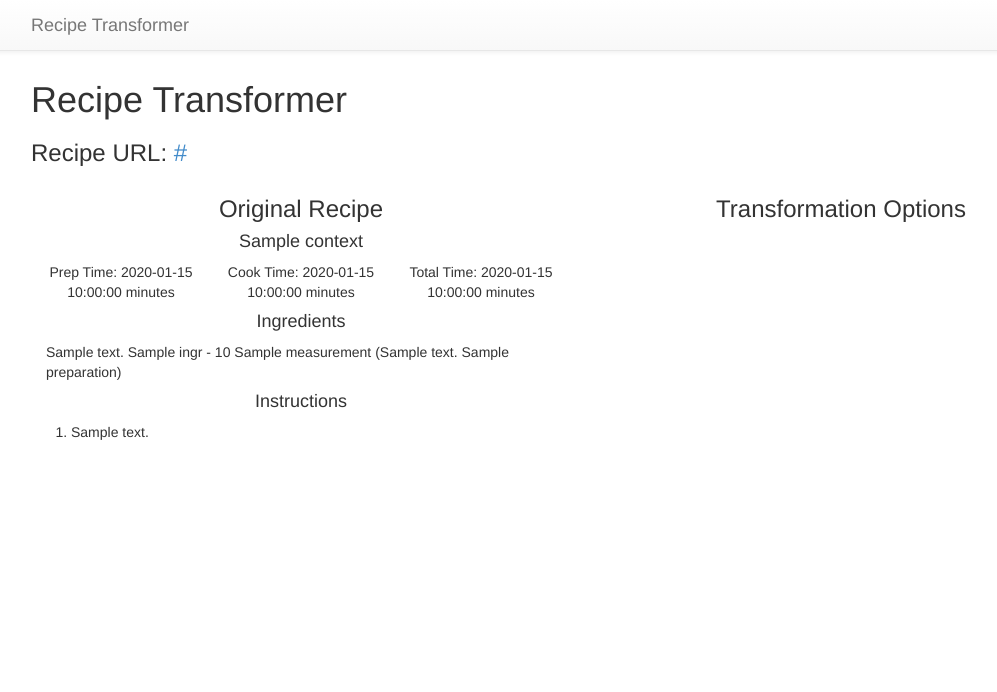
After one commit to blee42/eecs337-recipes, a Flask app: template templates/pages/recipe_submitted.html in a window 1280 px wide. The commit adds this page. Shown: the top 692 px of the page, without its empty margins (39-1036 px from the left). Run offline with Flask 2, Linux system fonts and the light colour scheme; the template is opened without the code that fills it: most values are stand-ins (such as "Sample title", 1, 10 or a date in 2020); some libraries are stand-ins or nearby versions.

Commit message:
display recipe

```diff
--- a/app.py
+++ b/app.py
@@ -37,6 +37,19 @@ def home():
         context['loaded'] = mongo.db.kb.count()
         return render_template('pages/loading.html', context=context)
 
+@app.route('/', methods=['POST'])
+def home_post():
+    context = {}
+    recipe_url = request.form['recipe_url']
+    parsed_recipe = recipe.fetch_recipe(recipe_url)
+    context['recipe_name'] = parsed_recipe['recipe_name']
+    context['recipe_url'] = recipe_url
+    context['prep_time'] = parsed_recipe['prep_time']
+    context['cook_time'] = parsed_recipe['cook_time']
+    context['total_time'] = parsed_recipe['total_time']
+    context['ingredients'] = parsed_recipe['ingredients']
+    context['instructions'] = parsed_recipe['instructions']
+    return render_template('pages/recipe_submitted.html', context=context)
 
 @app.route('/about')
 def about():
--- a/scripts/populate_kb.py
+++ b/scripts/populate_kb.py
@@ -178,7 +178,7 @@ def refine_kb_entries():
         ingredient['diet_descriptor'] = get_diet_descriptors(ingredient)
         ingredient['healthy_descriptor'] = get_healthy_descriptors(ingredient)
 
-        ingredient['substitutes'] = fix_substitutes(ingredient['substring'])
+        # ingredient['substitutes'] = fix_substitutes(ingredient['substring'])
         kb.save(ingredient)
 
 def get_type(ingredient):
--- a/scripts/recipe.py
+++ b/scripts/recipe.py
@@ -5,7 +5,7 @@ from bs4 import BeautifulSoup
 
 url = 'http://allrecipes.com/Recipe/Chef-Johns-Pasta-Primavera/Detail.aspx?evt19=1&referringHubId=95'
 url_2 = 'http://allrecipes.com/Recipe/Pork-Roast-with-Sauerkraut-and-Kielbasa/Detail.aspx?evt19=1&referringHubId=1202'
-url_3 = 'http://allrecipes.com/Recipe/Moms-Irish-Soda-Bread/Detail.aspx?evt19=1&referringHubId=1'
+url_3 = ''
 
 cooking_tools = ['spoon', 'cup', 'bowl', 'cutting board', 'knife', 'peeler', 'colander', 'strainer', 'grater', 'can opener', 'saucepan', 'frying pan', 'pan', 'baking dish', 'blender', 'spatula', 'tongs', 'garlic press', 'ladle', 'ricer', 'pot holder', 'rolling pin', 'scissors', 'whisk', 'skillet', 'wok', 'baking sheet', 'casserole dish', 'pot']
 cooking_methods = ['peel', 'grate', 'cut', 'slice', 'sieve', 'knead', 'break', 'boil', 'crack', 'fry', 'scramble', 'stir', 'add', 'bake', 'saute', 'simmer', 'pour', 'chop', 'blend', 'brown', 'carmelise', 'beat', 'dice', 'melt', 'poach', 'toss', 'roast']
@@ -31,7 +31,6 @@ def fetch_recipe(url):
     for ingredient in ingredient_list:
         if ingredient.find(id='lblIngAmount'):
             amount_string = ingredient.find(id='lblIngAmount').string
-            print amount_string
         else:
             amount_string = ''
         if ingredient.find(id='lblIngName'):
@@ -44,7 +43,10 @@ def fetch_recipe(url):
             amount_string = amount_string.split()
             if len(amount_string) > 1:
                 quantity = amount_string[0]
-                measurement = amount_string[1]
+                if amount_string[1].startswith('('):
+                    measurement = ''
+                else:
+                    measurement = amount_string[1]
             else:
                 quantity = amount_string[0]
                 measurement = ''
@@ -58,6 +60,8 @@ def fetch_recipe(url):
         tagged_name = nltk.pos_tag(ingredient_name)
 
         descriptor = ''
+        preparation = ''
+        prep_descriptor = ''
         if len(tagged_name) > 1:
             if tagged_name[0][1] == 'VBD' or tagged_name[0][1] == 'JJ':
                 descriptor = ingredient_name[0]
@@ -68,11 +72,19 @@ def fetch_recipe(url):
         else:
             name_ingr = ingredient_name[0]
 
-        preparation = []
+        if descriptor.endswith('ed'):
+            preparation = descriptor
+            descriptor = ''
+
+        name_string = ''.join(name_string)
+        name_string = name_string.split()
         if len(name_string) > 0:
             for phrase in name_string:
-                preparation.append(phrase)
-        preparation = ''.join(preparation)
+                if phrase.endswith('ly'):
+                    prep_descriptor = phrase
+                if phrase.endswith('ed') and preparation == '':
+                    preparation = phrase
+
 
         ingredient_obj = {}
         ingredient_obj['name'] = name_ingr
@@ -80,6 +92,7 @@ def fetch_recipe(url):
         ingredient_obj['quantity'] = quantity
         ingredient_obj['measurement'] = measurement
         ingredient_obj['preparation'] = preparation
+        ingredient_obj['prep_descriptor'] = prep_descriptor
 
         ingredients.append(ingredient_obj)
 
@@ -141,6 +154,7 @@ def fetch_recipe(url):
     #     print ingr['quantity']
     #     print ingr['measurement']
     #     print ingr['preparation']
+    #     print ingr['prep_descriptor']
     #     print
     # print 'INSTRUCTIONS'
     # for instruct in instruction_list:
--- a/templates/layouts/main.html
+++ b/templates/layouts/main.html
@@ -68,8 +68,6 @@
             </li> -->
           </ul>
           <!-- <ul class="nav navbar-nav pull-right">
-            <li><a href="{{ url_for('register') }}">Signup</a></li>
-            <li><a href="{{ url_for('login') }}">Login</a></li>
           </ul> -->
         </div><!--/.nav-collapse -->
       </div>
--- a/templates/pages/placeholder.home.html
+++ b/templates/pages/placeholder.home.html
@@ -4,9 +4,9 @@
 
 <div class="row">
 	<h1>Recipe Transformer</h1>
-	<form action="home">
+	<form action="." method="POST">
 		<input type="text" class="form-control" name="recipe_url" placeholder="Submit Recipe Url">
-		<input type="submit" class="btn btn-default" name="home" value="Submit">
+		<input type="submit" class="btn btn-default pull-right" name="home" value="Submit">
 	</form>
 </div>
 
--- /dev/null
+++ b/templates/pages/recipe_submitted.html
@@ -0,0 +1,52 @@
+{% extends 'layouts/main.html' %}
+{% block title %}Home{% endblock %}
+{% block content %}
+
+<div class="row col-lg-12">
+	<h1>Recipe Transformer</h1>
+	<h3>Recipe URL: <a href="{{ context.recipe_url }}">{{ context.recipe_url }}</a></h3>
+</div>
+<div class="row col-lg-6">
+	<h3 class="text-center">Original Recipe</h3>
+	<h4 class="text-center">{{ context.recipe_name }}</h4>
+	<p class="col-lg-4 text-center">Prep Time: {{ context.prep_time }} minutes</p>
+	<p class="col-lg-4 text-center">Cook Time: {{ context.cook_time }} minutes</p>
+	<p class="col-lg-4 text-center">Total Time: {{ context.total_time }} minutes</p>
+
+	<h4 class="text-center">Ingredients</h4>
+	<div class="col-lg-12">
+	{% for ingr in context.ingredients %}
+		{% if ingr.descriptor != '' and ingr.preparation != '' and ingr.prep_descriptor != '' %}
+		<p>{{ ingr.descriptor }} {{ ingr.name }} - {{ ingr.quantity }} {{ ingr.measurement }} ({{ ingr.prep_descriptor }} {{ ingr.preparation }})
+		</p>
+		{% elif ingr.descriptor != '' and ingr.preparation != '' %}
+		<p>{{ ingr.descriptor }} {{ ingr.name }} - {{ ingr.quantity }} {{ ingr.measurement }} ({{ ingr.preparation }})</p>
+		{% elif ingr.preparation != '' %}
+		<p>{{ ingr.descriptor }} {{ ingr.name }} - {{ ingr.quantity }} {{ ingr.measurement }} ({{ ingr.preparation }})</p>
+		{% elif ingr.preparation != '' and ingr.prep_descriptor != '' %}
+		<p>{{ ingr.name }} - {{ ingr.quantity }} {{ ingr.measurement }} ({{ ingr.prep_descriptor }} {{ ingr.preparation }})
+		</p>
+		{% elif ingr.descriptor != ''%}
+		<p>{{ ingr.descriptor }} {{ ingr.name }} - {{ ingr.quantity }} {{ ingr.measurement }}</p>
+		{% else %}
+		<p>{{ ingr.name }} - {{ ingr.quantity }} {{ ingr.measurement }}
+		</p>
+		{% endif %}
+	{% endfor %}
+	</div>
+
+	<h4 class="text-center">Instructions</h4>
+	<div class="lg-col-12">
+		<ol>
+		{% for instruct in context.instructions %}
+			<li>{{ instruct.text }}</li>
+		{% endfor %}
+		</ol>
+	</div>
+
+</div>
+<div class="row col-lg-6">
+	<h3 class="text-center">Transformation Options</h3>
+</div>
+
+{% endblock %}
```
